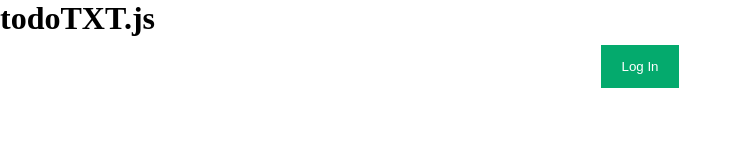
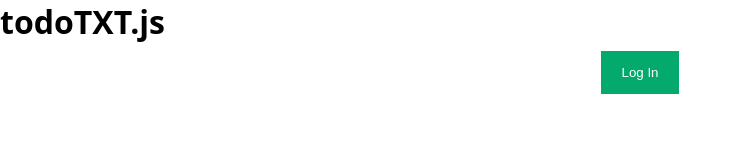
Before and after one commit to ivanvgav/txtjs, a plain HTML site: page index.html in a window 1280 px wide. Shown: the whole page, without its empty margins (0-742 px from the left). Drawn offline with Linux system fonts and the light colour scheme.

Commit message:
Merge again f. moron

```diff
--- a/styles/styles.css
+++ b/styles/styles.css
@@ -4,14 +4,11 @@
 }
 
 body {
-<<<<<<< HEAD
-   font-family: 'Segoe UI', Tahoma, Geneva, Verdana, sans-serif;
+    font-family: system-ui, -apple-system, BlinkMacSystemFont, 'Segoe UI', Roboto, Oxygen, Ubuntu, Cantarell, 'Open Sans', 'Helvetica Neue', sans-serif;
 }
 
 .hide {
     display: none;
-=======
-    font-family: system-ui, -apple-system, BlinkMacSystemFont, 'Segoe UI', Roboto, Oxygen, Ubuntu, Cantarell, 'Open Sans', 'Helvetica Neue', sans-serif;
 }
 
 .container {
@@ -132,5 +129,4 @@
     .cancel-btn {
         width: 100%;
     }
->>>>>>> main
 }
```
